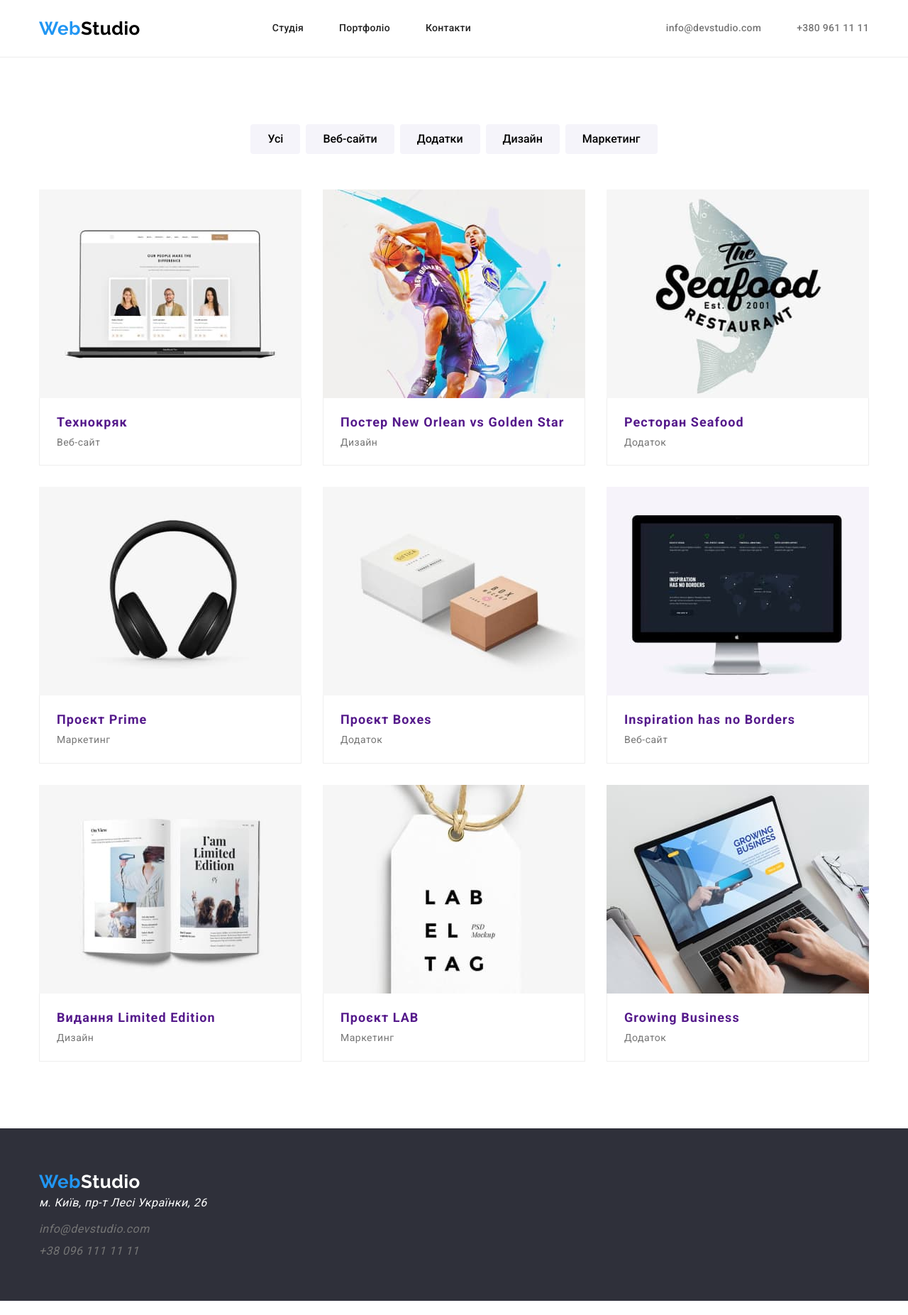
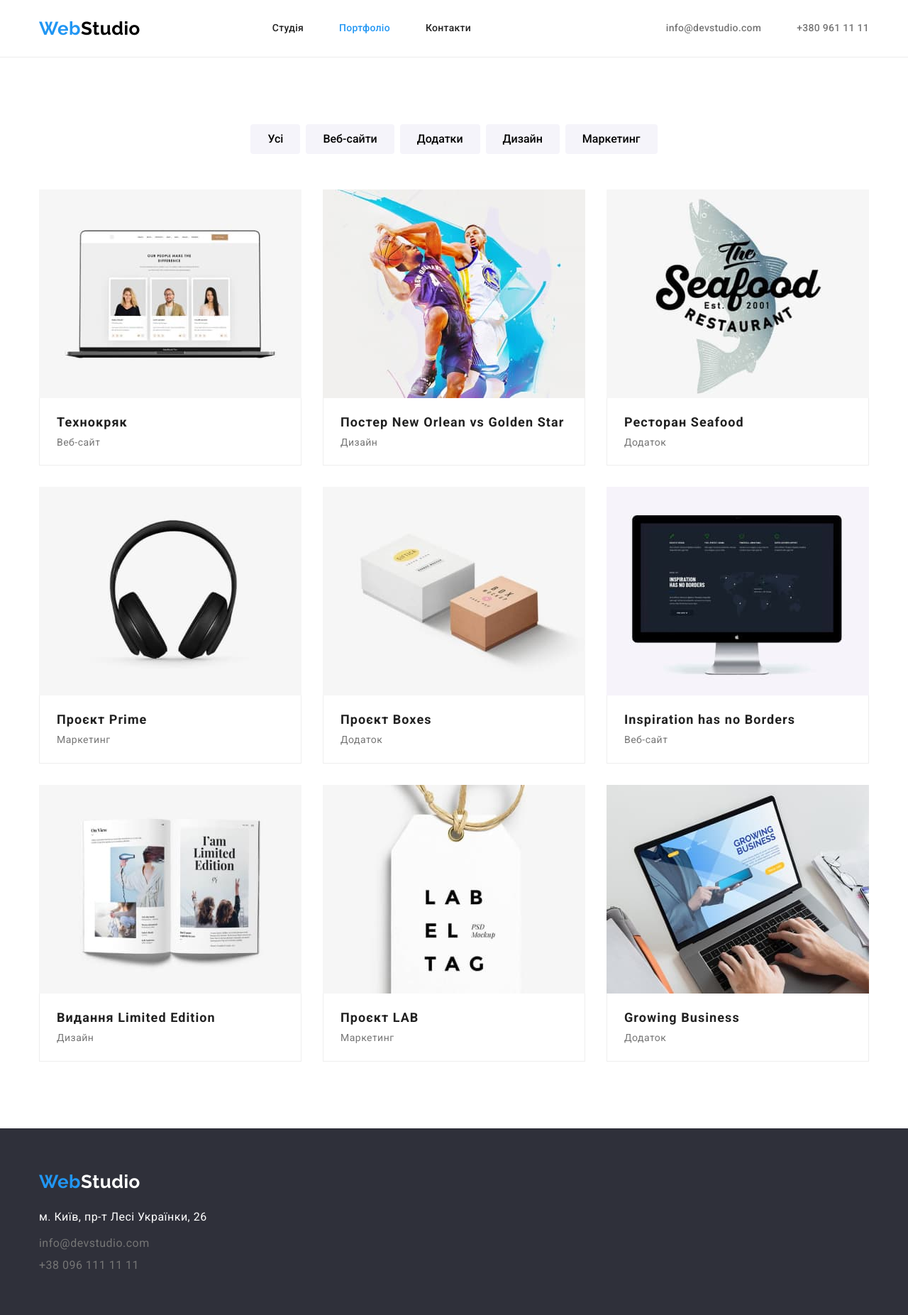
Before and after one commit to RomanNosulskyi/goit-markup-hw-03, a plain HTML site: page portfolio.html in a window 1280 px wide. Shown: the whole page at 71% size. Drawn offline with nearby package versions, Linux system fonts and the light colour scheme.

Commit message:
updt finish

```diff
--- a/css/styles.css
+++ b/css/styles.css
@@ -86,9 +86,7 @@ header {
 .logo-web {
   color: var(--accent-text-color);
 }
-.active-page {
-  color: #2196f3;
-}
+
 .nav {
   display: flex;
   align-items: center;
@@ -102,6 +100,12 @@ header {
   display: flex;
   margin-left: 93px;
 }
+.active-page {
+  color: #2196f3;
+}
+.site-nav a.active-page {
+  color: #2196f3;
+}
 .site-nav a {
   color: var(--primary-text-color);
   text-decoration: none;
@@ -112,8 +116,11 @@ header {
   letter-spacing: 0.02em;
 }
 .site-nav .link:hover,
-.site-nav .link:focus {
+.site-nav .link:focus,
+.auth-nav a:hover,
+.auth-nav a:focus {
   color: var(--accent-text-color);
+  background-color: transparent;
 }
 
 .site-nav .link,
@@ -145,10 +152,7 @@ header {
   line-height: 1.14;
   letter-spacing: 0.02em;
 }
-.auth-nav a:hover,
-.auth-nav a:focus {
-  color: var(--accent-text-color);
-}
+
 .address a {
   text-decoration: none;
 }
@@ -284,6 +288,9 @@ p {
 
 /* Footer */
 
+.contact a {
+  font-style: normal;
+}
 .logo-web2 {
   color: var(--primary-bg-color);
 }
@@ -360,6 +367,9 @@ p {
 .address-tel a:focus {
   color: var(--accent-text-color);
 }
+.address .address-town {
+  margin-top: 20px;
+}
 .address .address-town,
 .address .address-mail {
   display: block;
@@ -380,9 +390,6 @@ p {
   padding-bottom: 50px;
   margin: 0;
 }
-/*.project-list {
-  background-color: #2e2e2e;
-}*/
 .filter-list + .filter-list {
   margin-left: 8px;
 }
@@ -394,18 +401,11 @@ p {
   flex-wrap: wrap;
   gap: 30px;
 }
-/*.project-set {
-  width: calc((100% - 60px) / 3);
-  margin-right: 30px;
-  margin-bottom: 30px;
-}
-.project-set:nth-child(3n) {
-  margin-right: 0px;
-}*/
 .card {
   text-decoration: none;
 }
 .project-card {
+  color: var(--primary-text-color);
   font-size: 18px;
   line-height: 1.5;
   letter-spacing: 0.06em;
--- a/portfolio.html
+++ b/portfolio.html
@@ -28,8 +28,11 @@
                 >Студія</a
               >
             </li>
-            <li class="active-page item">
-              <a href="./portfolio.html" aria-colspan="link" class="link"
+            <li class="item">
+              <a
+                href="./portfolio.html"
+                aria-colspan="current-link"
+                class="link active-page"
                 >Портфоліо</a
               >
             </li>
@@ -53,7 +56,7 @@
     <main>
       <section class="section portfolio">
         <div class="container main-portfolio">
-          <h2 class="second-title">Фільтр</h2>
+          <h1 class="second-title">Online products</h1>
           <ul class="filter-menu">
             <li class="filter-list">
               <button type="button" class="btn-secondary">Усі</button>
@@ -71,10 +74,9 @@
               <button type="button" class="btn-secondary">Маркетинг</button>
             </li>
           </ul>
-          <h1 class="second-title">Online products</h1>
           <ul class="project-list">
+            <li class="project-set">
               <a class="card" href="">
-              <li class="project-set">
                 <img
                   src="./images/website.jpg"
                   alt="website-tehnocrack"
@@ -84,10 +86,10 @@
                   <h2 class="project-card">Технокряк</h2>
                   <p class="project">Веб-сайт</p>
                 </div>
+              </a>
             </li>
-            </a>
+            <li class="project-set">
               <a class="card" href="">
-              <li class="project-set">
                 <img
                   src="./images/poster-new-orlean.jpg"
                   alt="poster new orlean vs golden star"
@@ -97,10 +99,10 @@
                   <h2 class="project-card">Постер New Orlean vs Golden Star</h2>
                   <p class="project">Дизайн</p>
                 </div>
+              </a>
             </li>
-            </a>
+            <li class="project-set">
               <a class="card" href="">
-              <li class="project-set">
                 <img
                   src="./images/restrant-sea-food.jpg"
                   alt="restrant sea food"
@@ -110,19 +112,19 @@
                   <h2 class="project-card">Ресторан Seafood</h2>
                   <p class="project">Додаток</p>
                 </div>
+              </a>
             </li>
-            </a>
+            <li class="project-set">
               <a class="card" href="">
-              <li class="project-set">
                 <img src="./images/project-prime.jpg" alt=" project prime" />
                 <div class="card-content">
                   <h2 class="project-card">Проєкт Prime</h2>
                   <p class="project">Маркетинг</p>
                 </div>
+              </a>
             </li>
-            </a>
+            <li class="project-set">
               <a class="card" href="">
-              <li class="project-set">
                 <img
                   src="./images/project-boxes.jpg"
                   alt="project boxes"
@@ -132,10 +134,10 @@
                   <h2 class="project-card">Проєкт Boxes</h2>
                   <p class="project">Додаток</p>
                 </div>
+              </a>
             </li>
-            </a>
+            <li class="project-set">
               <a class="card" href="">
-              <li class="project-set">
                 <img
                   src="./images/website-inspiration-no.jpg"
                   alt="website inspiration has no borders"
@@ -144,10 +146,10 @@
                   <h2 class="project-card">Inspiration has no Borders</h2>
                   <p class="project">Веб-сайт</p>
                 </div>
+              </a>
             </li>
-            </a>
+            <li class="project-set">
               <a class="card" href="">
-              <li class="project-set">
                 <img
                   src="./images/design-limited-edition.jpg"
                   alt="design limited edition"
@@ -157,10 +159,10 @@
                   <h2 class="project-card">Видання Limited Edition</h2>
                   <p class="project">Дизайн</p>
                 </div>
+              </a>
             </li>
-            </a>
+            <li class="project-set">
               <a class="card" href="">
-              <li class="project-set">
                 <img
                   src="./images/project-lab.jpg"
                   alt="project lab"
@@ -170,10 +172,10 @@
                   <h2 class="project-card">Проєкт LAB</h2>
                   <p class="project">Маркетинг</p>
                 </div>
+              </a>
             </li>
-            </a>
+            <li class="project-set">
               <a class="card" href="">
-              <li class="project-set">
                 <img
                   src="./images/growing-bisines.jpg"
                   alt="app growing bisines"
@@ -183,8 +185,8 @@
                   <h2 class="project-card">Growing Business</h2>
                   <p class="project">Додаток</p>
                 </div>
+              </a>
             </li>
-            </a>
           </ul>
         </div>
       </section>
```
Also changed, not shown: index.html (+1 -1 lines). Lines whose indentation alone changed are shown as unchanged.
